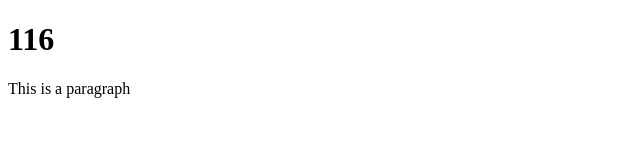
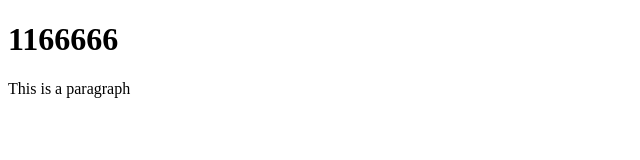
Before and after one commit to Richard-Pan613/Richard-Pan613.github.io, a plain HTML site: page index.html in a window 1280 px wide. Shown: the whole page, without its empty margins (0-640 px from the left). Drawn offline with Linux system fonts and the light colour scheme.

Commit message:
Update index.html

```diff
--- a/index.html
+++ b/index.html
@@ -2,7 +2,7 @@
 <html>
   <head>
   <body>
-      <h1> 116 </h1>
+      <h1> 1166666 </h1>
       <p> This is a paragraph </p>
 
   </body>
```
